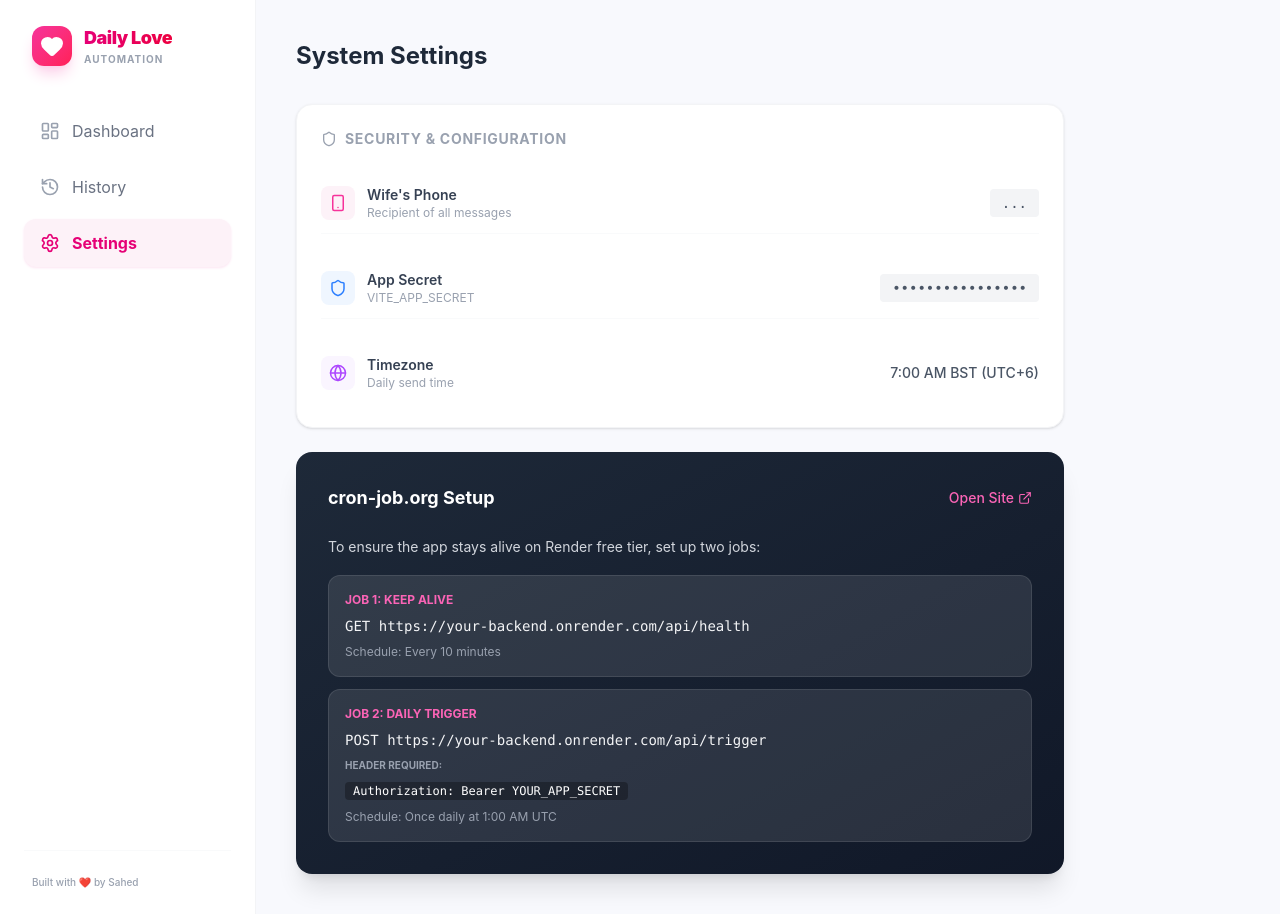
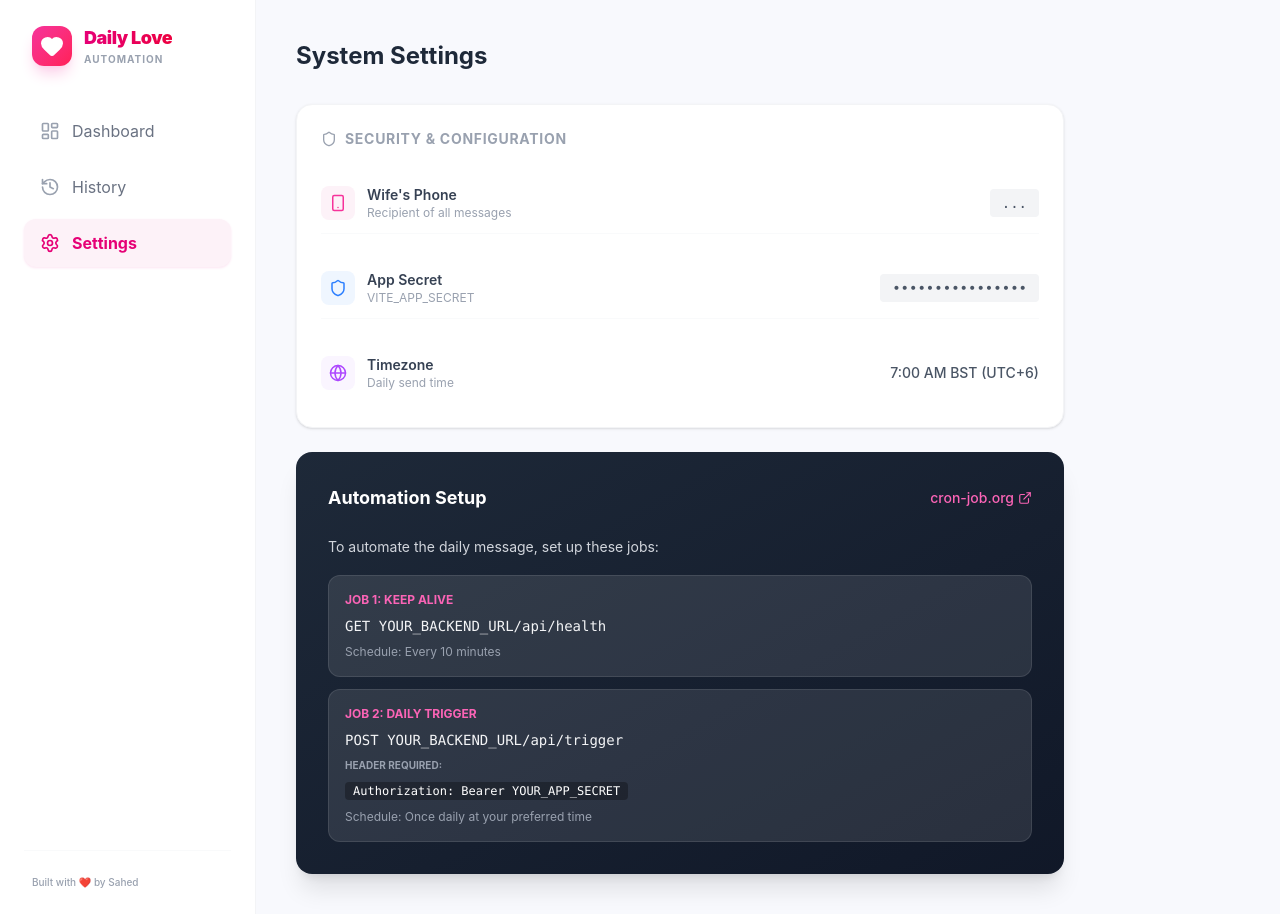
Before and after one commit to sahedalomsumit/daily-love-note, a React (Vite) app in the folder client/: page /daily-love-note/settings in a window 1280 px wide. Built offline with nearby package versions, Linux system fonts and the light colour scheme; no server answers.

Commit message:
feat: add WhatsApp client integration, create Settings page, and update deployment documentation

```diff
--- a/client/src/pages/Settings.jsx
+++ b/client/src/pages/Settings.jsx
@@ -84,37 +84,37 @@ const Settings = () => {
         {/* External Cron Setup */}
         <div className="bg-linear-to-br from-gray-800 to-gray-900 rounded-2xl p-8 text-white shadow-xl">
           <div className="flex items-center justify-between mb-6">
-            <h3 className="text-lg font-bold">cron-job.org Setup</h3>
+            <h3 className="text-lg font-bold">Automation Setup</h3>
             <a
               href="https://cron-job.org"
               target="_blank"
               rel="noopener noreferrer"
               className="flex items-center gap-1 text-pink-400 hover:text-pink-300 text-sm font-medium transition-colors"
             >
-              Open Site <ExternalLink size={14} />
+              cron-job.org <ExternalLink size={14} />
             </a>
           </div>
 
           <div className="space-y-4">
             <p className="text-gray-300 text-sm leading-relaxed">
-              To ensure the app stays alive on Render free tier, set up two jobs:
+              To automate the daily message, set up these jobs:
             </p>
 
             <div className="space-y-3">
               <div className="bg-white/10 p-4 rounded-xl border border-white/10">
                 <p className="text-xs font-bold text-pink-400 uppercase mb-2">Job 1: Keep Alive</p>
-                <p className="text-sm font-mono break-all text-gray-100">GET https://your-backend.onrender.com/api/health</p>
+                <p className="text-sm font-mono break-all text-gray-100">GET YOUR_BACKEND_URL/api/health</p>
                 <p className="text-xs text-gray-400 mt-2">Schedule: Every 10 minutes</p>
               </div>
 
               <div className="bg-white/10 p-4 rounded-xl border border-white/10">
                 <p className="text-xs font-bold text-pink-400 uppercase mb-2">Job 2: Daily Trigger</p>
-                <p className="text-sm font-mono break-all text-gray-100">POST https://your-backend.onrender.com/api/trigger</p>
+                <p className="text-sm font-mono break-all text-gray-100">POST YOUR_BACKEND_URL/api/trigger</p>
                 <div className="mt-2 space-y-1">
                   <p className="text-[10px] text-gray-400 font-bold uppercase">Header Required:</p>
                   <code className="text-xs bg-black/30 px-2 py-0.5 rounded">Authorization: Bearer YOUR_APP_SECRET</code>
                 </div>
-                <p className="text-xs text-gray-400 mt-2">Schedule: Once daily at 1:00 AM UTC</p>
+                <p className="text-xs text-gray-400 mt-2">Schedule: Once daily at your preferred time</p>
               </div>
             </div>
           </div>
```
Also changed, not shown: 2 other files (tests, documents, lock files or other folders).
